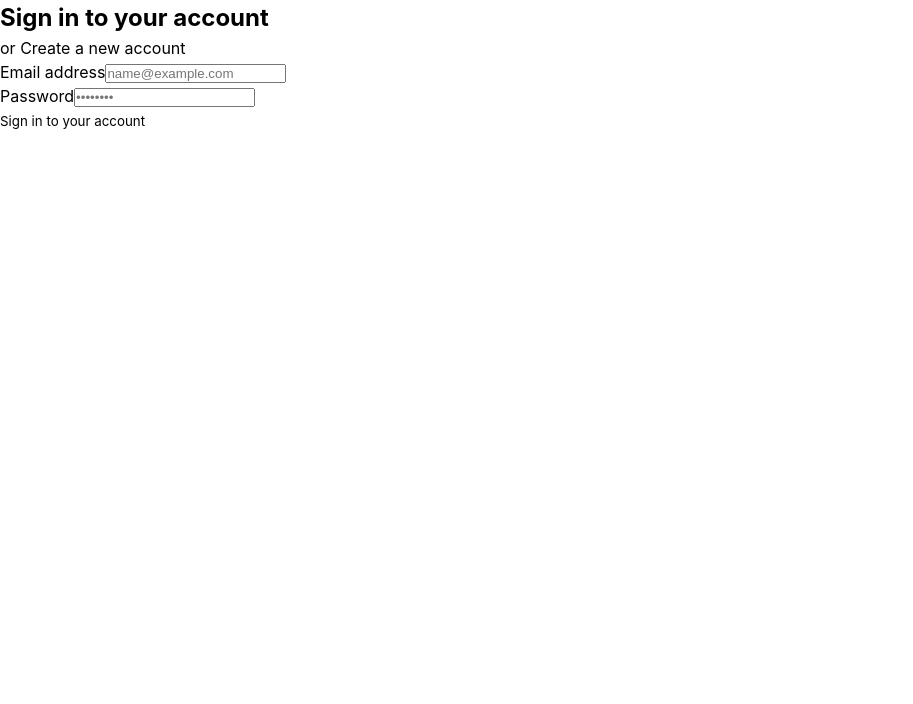
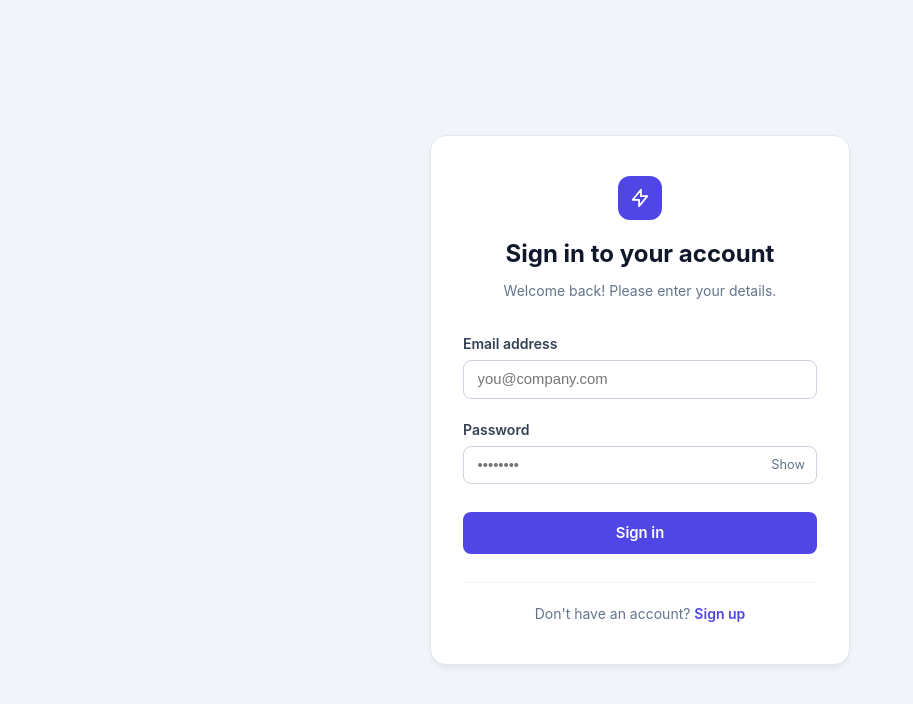
Before and after one commit to Kareem-wanly/tasks-management-task, a React app in the folder frontend/: page /login in a window 1280 px wide. Shown: the top 704 px of the page, without its empty margins (0-913 px from the left). Built offline with nearby package versions, Linux system fonts and the light colour scheme; no server answers; the HTML template or start-up script is replaced by a standard one.

Commit message:
feat(auth): implement login page with validation and plain css styling

```diff
--- /dev/null
+++ b/frontend/src/pages/auth/LoginPage.css
@@ -0,0 +1,206 @@
+.login-container {
+  min-height: 100vh;
+  display: flex;
+  align-items: center;
+  justify-content: center;
+  background-color: #f1f5f9;
+  padding: 1.5rem;
+  box-sizing: border-box;
+  font-family: -apple-system, BlinkMacSystemFont, 'Segoe UI', Roboto, Helvetica, Arial, sans-serif;
+}
+
+.login-card {
+  background-color: #ffffff;
+  width: 100%;
+  max-width: 420px;
+  border-radius: 16px;
+  border: 1px solid #e2e8f0;
+  box-shadow: 0 4px 6px -1px rgba(0, 0, 0, 0.05), 0 2px 4px -2px rgba(0, 0, 0, 0.05);
+  padding: 2.5rem 2rem;
+  box-sizing: border-box;
+}
+
+/* Header */
+.login-header {
+  text-align: center;
+  margin-bottom: 2rem;
+}
+
+.login-logo {
+  width: 44px;
+  height: 44px;
+  background-color: #4f46e5;
+  color: #ffffff;
+  border-radius: 12px;
+  display: inline-flex;
+  align-items: center;
+  justify-content: center;
+  margin-bottom: 1rem;
+}
+
+.login-title {
+  margin: 0;
+  font-size: 1.5rem;
+  font-weight: 700;
+  color: #0f172a;
+}
+
+.login-subtitle {
+  margin: 0.5rem 0 0 0;
+  font-size: 0.875rem;
+  color: #64748b;
+}
+
+/* Error Alert */
+.error-alert {
+  background-color: #fef2f2;
+  border: 1px solid #fecaca;
+  color: #991b1b;
+  padding: 0.75rem 1rem;
+  border-radius: 8px;
+  font-size: 0.875rem;
+  margin-bottom: 1.5rem;
+  text-align: center;
+}
+
+/* Form Controls */
+.login-form {
+  display: flex;
+  flex-direction: column;
+  gap: 1.25rem;
+}
+
+.form-group {
+  display: flex;
+  flex-direction: column;
+  gap: 0.375rem;
+  text-align: left;
+}
+
+.form-label {
+  font-size: 0.875rem;
+  font-weight: 600;
+  color: #334155;
+}
+
+.input-wrapper {
+  position: relative;
+  display: flex;
+  align-items: center;
+}
+
+.form-input {
+  width: 100%;
+  padding: 0.65rem 0.85rem;
+  font-size: 0.925rem;
+  color: #1e293b;
+  background-color: #ffffff;
+  border: 1px solid #cbd5e1;
+  border-radius: 8px;
+  outline: none;
+  box-sizing: border-box;
+  transition: border-color 0.2s, box-shadow 0.2s;
+}
+
+.form-input:focus {
+  border-color: #4f46e5;
+  box-shadow: 0 0 0 3px rgba(79, 70, 229, 0.15);
+}
+
+.form-input.input-error {
+  border-color: #ef4444;
+  background-color: #fffafa;
+}
+
+.form-input.input-error:focus {
+  box-shadow: 0 0 0 3px rgba(239, 68, 68, 0.15);
+}
+
+.password-input {
+  padding-right: 2.75rem;
+}
+
+.toggle-password-btn {
+  position: absolute;
+  right: 0.5rem;
+  background: none;
+  border: none;
+  color: #64748b;
+  cursor: pointer;
+  padding: 0.25rem;
+  display: flex;
+  align-items: center;
+  justify-content: center;
+  font-size: 0.8rem;
+}
+
+.toggle-password-btn:hover {
+  color: #1e293b;
+}
+
+.field-error-text {
+  margin: 0;
+  font-size: 0.75rem;
+  color: #dc2626;
+}
+
+.submit-btn {
+  display: flex;
+  align-items: center;
+  justify-content: center;
+  gap: 0.5rem;
+  width: 100%;
+  padding: 0.75rem 1rem;
+  font-size: 0.925rem;
+  font-weight: 600;
+  color: #ffffff;
+  background-color: #4f46e5;
+  border: none;
+  border-radius: 8px;
+  cursor: pointer;
+  transition: background-color 0.2s;
+  margin-top: 0.5rem;
+}
+
+.submit-btn:hover:not(:disabled) {
+  background-color: #4338ca;
+}
+
+.submit-btn:disabled {
+  opacity: 0.6;
+  cursor: not-allowed;
+}
+
+.spinner {
+  width: 16px;
+  height: 16px;
+  border: 2px solid rgba(255, 255, 255, 0.3);
+  border-top-color: #ffffff;
+  border-radius: 50%;
+  animation: spin 0.8s linear infinite;
+}
+
+@keyframes spin {
+  to {
+    transform: rotate(360deg);
+  }
+}
+
+.login-footer {
+  margin-top: 1.75rem;
+  padding-top: 1.25rem;
+  border-top: 1px solid #f1f5f9;
+  text-align: center;
+  font-size: 0.875rem;
+  color: #64748b;
+}
+
+.signup-link {
+  color: #4f46e5;
+  font-weight: 600;
+  text-decoration: none;
+}
+
+.signup-link:hover {
+  text-decoration: underline;
+}
--- a/frontend/src/pages/auth/LoginPage.jsx
+++ b/frontend/src/pages/auth/LoginPage.jsx
@@ -1,6 +1,7 @@
 import { useState } from 'react';
 import { Link, useNavigate, useLocation } from 'react-router-dom';
 import { useAuth } from '../../context/AuthContext';
+import './LoginPage.css';
 
 export default function LoginPage() {
   const { login } = useAuth();
@@ -11,22 +12,56 @@ export default function LoginPage() {
     email: '',
     password: '',
   });
-  const [error, setError] = useState('');
+
+  const [showPassword, setShowPassword] = useState(false);
+  const [fieldErrors, setFieldErrors] = useState({});
+  const [generalError, setGeneralError] = useState('');
   const [isSubmitting, setIsSubmitting] = useState(false);
 
   const from = location.state?.from?.pathname || '/';
 
   const handleChange = (e) => {
-    setFormData({
-      ...formData,
-      [e.target.name]: e.target.value,
-    });
-    if (error) setError('');
+    const { name, value } = e.target;
+    setFormData((prev) => ({ ...prev, [name]: value }));
+
+    if (fieldErrors[name]) {
+      setFieldErrors((prev) => ({ ...prev, [name]: '' }));
+    }
+    if (generalError) {
+      setGeneralError('');
+    }
+  };
+
+  const validateForm = () => {
+    const errors = {};
+    const emailRegex = /^[^\s@]+@[^\s@]+\.[^\s@]+$/;
+
+    if (!formData.email.trim()) {
+      errors.email = 'Email address is required.';
+    } else if (!emailRegex.test(formData.email.trim())) {
+      errors.email = 'Please enter a valid email address.';
+    }
+
+    if (!formData.password) {
+      errors.password = 'Password is required.';
+    } else if (formData.password.length < 6) {
+      errors.password = 'Password must be at least 6 characters.';
+    }
+
+    setFieldErrors(errors);
+    return Object.keys(errors).length === 0;
   };
 
   const handleSubmit = async (e) => {
     e.preventDefault();
-    setError('');
+
+    if (isSubmitting) return;
+
+    setGeneralError('');
+    setFieldErrors({});
+
+    if (!validateForm()) return;
+
     setIsSubmitting(true);
 
     try {
@@ -34,71 +69,118 @@ export default function LoginPage() {
       navigate(from, { replace: true });
     } catch (err) {
       console.error('Login error:', err);
-      setError(
-        err.message || err.data?.message || 'An error occurred during login, please try again.'
-      );
+
+      if (err.errors && Object.keys(err.errors).length > 0) {
+        const formattedErrors = {};
+        Object.entries(err.errors).forEach(([key, messages]) => {
+          formattedErrors[key] = Array.isArray(messages) ? messages[0] : messages;
+        });
+        setFieldErrors(formattedErrors);
+      } else {
+        setGeneralError(
+          err.message || err.data?.message || 'Invalid email or password. Please try again.'
+        );
+      }
     } finally {
       setIsSubmitting(false);
     }
   };
+
   return (
-    <div className="min-h-screen flex items-center justify-center bg-gray-50 px-4 py-12">
-      <div className="max-w-md w-full space-y-8 bg-white p-8 rounded-xl shadow-md">
-        <div>
-          <h2 className="text-center text-3xl font-extrabold text-gray-900">
-            Sign in to your account
-          </h2>
-          <p className="mt-2 text-center text-sm text-gray-600">
-            or{' '}
-            <Link to="/register" className="font-medium text-indigo-600 hover:text-indigo-500">
-              Create a new account
-            </Link>
-          </p>
+    <div className="login-container">
+      <div className="login-card">
+        {/* Header */}
+        <div className="login-header">
+          <div className="login-logo">
+            <svg width="22" height="22" viewBox="0 0 24 24" fill="none" stroke="currentColor" strokeWidth="2">
+              <path strokeLinecap="round" strokeLinejoin="round" d="M13 10V3L4 14h7v7l9-11h-7z" />
+            </svg>
+          </div>
+          <h1 className="login-title">Sign in to your account</h1>
+          <p className="login-subtitle">Welcome back! Please enter your details.</p>
         </div>
 
-        {error && (
-          <div className="p-3 bg-red-50 border border-red-200 text-red-700 text-sm rounded-lg text-center">
-            {error}
+        {/* General Error Alert */}
+        {generalError && (
+          <div className="error-alert">
+            {generalError}
           </div>
         )}
 
-        <form className="mt-8 space-y-6" onSubmit={handleSubmit}>
-          <div className="space-y-4">
-            <div>
-              <label className="block text-sm font-medium text-gray-700">Email address</label>
+        <form className="login-form" onSubmit={handleSubmit} noValidate>
+          {/* Email Field */}
+          <div className="form-group">
+            <label className="form-label" htmlFor="email">
+              Email address
+            </label>
+            <div className="input-wrapper">
               <input
+                id="email"
                 type="email"
                 name="email"
-                required
                 value={formData.email}
                 onChange={handleChange}
-                className="mt-1 block w-full px-3 py-2 border border-gray-300 rounded-lg shadow-sm focus:outline-none focus:ring-indigo-500 focus:border-indigo-500"
-                placeholder="name@example.com"
+                disabled={isSubmitting}
+                placeholder="you@company.com"
+                className={`form-input ${fieldErrors.email ? 'input-error' : ''}`}
               />
             </div>
+            {fieldErrors.email && (
+              <p className="field-error-text">{fieldErrors.email}</p>
+            )}
+          </div>
 
-            <div>
-              <label className="block text-sm font-medium text-gray-700">Password</label>
+          {/* Password Field */}
+          <div className="form-group">
+            <label className="form-label" htmlFor="password">
+              Password
+            </label>
+            <div className="input-wrapper">
               <input
-                type="password"
+                id="password"
+                type={showPassword ? 'text' : 'password'}
                 name="password"
-                required
                 value={formData.password}
                 onChange={handleChange}
-                className="mt-1 block w-full px-3 py-2 border border-gray-300 rounded-lg shadow-sm focus:outline-none focus:ring-indigo-500 focus:border-indigo-500"
+                disabled={isSubmitting}
                 placeholder="••••••••"
+                className={`form-input password-input ${fieldErrors.password ? 'input-error' : ''}`}
               />
+              <button
+                type="button"
+                className="toggle-password-btn"
+                onClick={() => setShowPassword(!showPassword)}
+                tabIndex="-1"
+                aria-label="Toggle password visibility"
+              >
+                {showPassword ? 'Hide' : 'Show'}
+              </button>
             </div>
+            {fieldErrors.password && (
+              <p className="field-error-text">{fieldErrors.password}</p>
+            )}
           </div>
 
-          <button
-            type="submit"
-            disabled={isSubmitting}
-            className="w-full flex justify-center py-2.5 px-4 border border-transparent rounded-lg shadow-sm text-sm font-medium text-white bg-indigo-600 hover:bg-indigo-700 focus:outline-none disabled:opacity-50"
-          >
-            {isSubmitting ? 'Checking...' : 'Sign in to your account'}
+          {/* Submit Button */}
+          <button type="submit" className="submit-btn" disabled={isSubmitting}>
+            {isSubmitting ? (
+              <>
+                <span className="spinner" />
+                <span>Signing in...</span>
+              </>
+            ) : (
+              'Sign in'
+            )}
           </button>
         </form>
+
+        {/* Footer */}
+        <div className="login-footer">
+          Don't have an account?{' '}
+          <Link to="/register" className="signup-link">
+            Sign up
+          </Link>
+        </div>
       </div>
     </div>
   );
```
